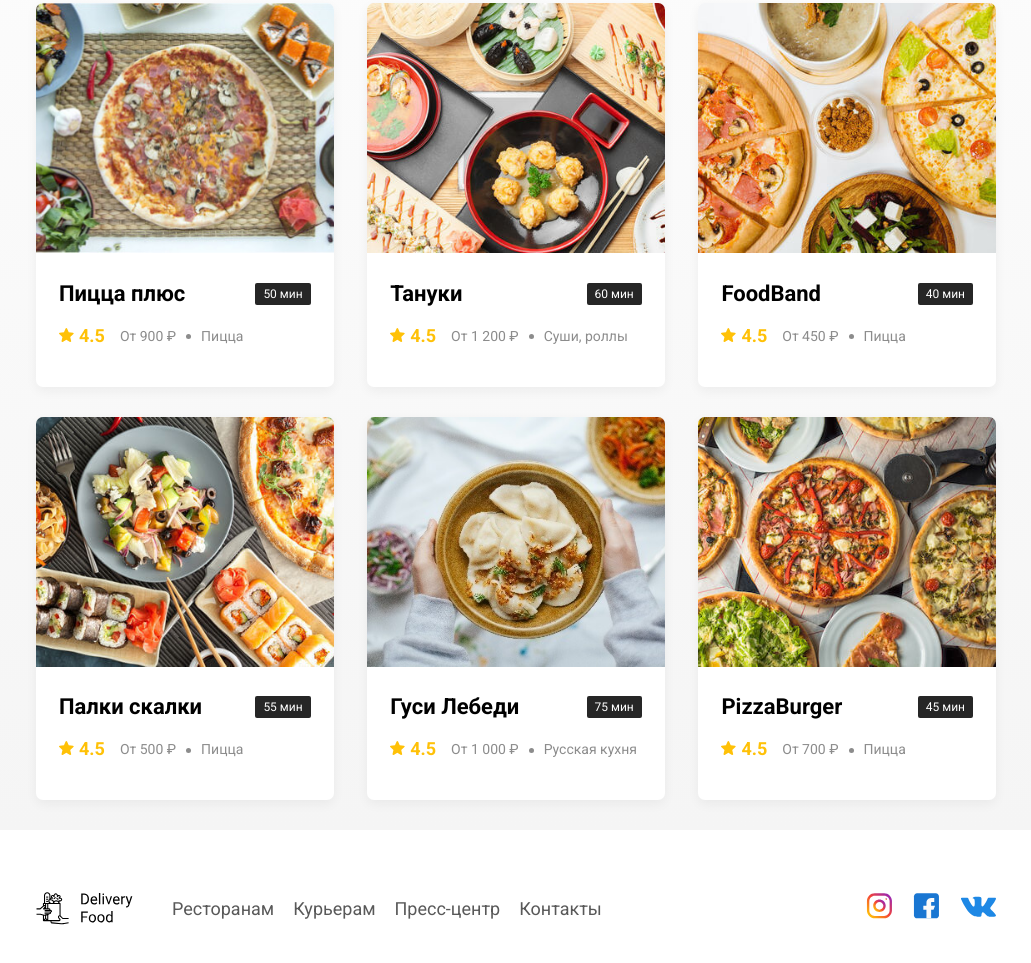
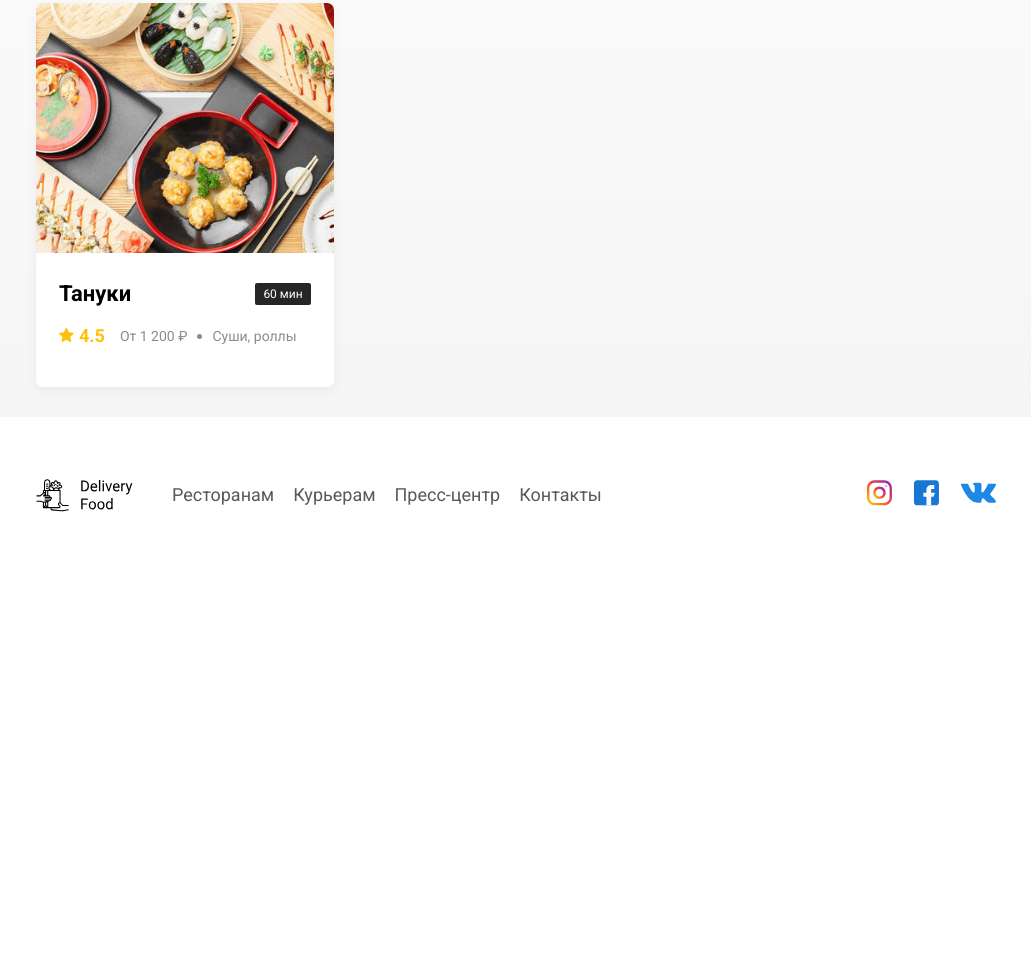
Before and after one commit to teekirienkov/delivery, a plain HTML site: page index.html in a window 1280 px wide. Shown: the part 625-1588 px from the top of the page, without its empty margins (124-1155 px from the left). After the commit the page ends 1199 px from the top, so only its background shows below. Drawn offline with nearby package versions, Linux system fonts and the light colour scheme.

Commit message:
почистил верстку'

```diff
--- a/index.html
+++ b/index.html
@@ -66,7 +66,6 @@
 						Скидки на сеты до 30 мая по промокоду DADADA
 					</p>
 				</section> -->
-
 			</section>
 			<section class="restaurants">
 				<div class="section-heading">
@@ -76,131 +75,7 @@
 					</label>
 				</div>
 				<div class="cards cards-restaurants">
-					<a href="restaurant.html" class="card card-restaurant">
-						<img src="img/pizza-plus/preview.jpg" alt="image" class="card-image"/>
-						<div class="card-text">
-							<div class="card-heading">
-								<h3 class="card-title">Пицца плюс</h3>
-								<span class="card-tag tag">50 мин</span>
-							</div>
-							<!-- /.card-heading -->
-							<div class="card-info">
-								<div class="rating">
-									4.5
-								</div>
-								<div class="price">От 900 ₽</div>
-								<div class="category">Пицца</div>
-							</div>
-							<!-- /.card-info -->
-						</div>
-						<!-- /.card-text -->
-					</a>
-					<!-- /.card -->
-
-					<a href="restaurant.html" class="card card-restaurant">
-						<img src="img/tanuki/preview.jpg" alt="image" class="card-image"/>
-						<div class="card-text">
-							<div class="card-heading">
-								<h3 class="card-title">Тануки</h3>
-								<span class="card-tag tag">60 мин</span>
-							</div>
-							<!-- /.card-heading -->
-							<div class="card-info">
-								<div class="rating">
-									4.5
-								</div>
-								<div class="price">От 1 200 ₽</div>
-								<div class="category">Суши, роллы</div>
-							</div>
-							<!-- /.card-info -->
-						</div>
-						<!-- /.card-text -->
-					</a>
-					<!-- /.card -->
-
-					<a href="restaurant.html" class="card card-restaurant">
-						<img src="img/food-band/preview.jpg" alt="image" class="card-image"/>
-						<div class="card-text">
-							<div class="card-heading">
-								<h3 class="card-title">FoodBand</h3>
-								<span class="card-tag tag">40 мин</span>
-							</div>
-							<!-- /.card-heading -->
-							<div class="card-info">
-								<div class="rating">
-									4.5
-								</div>
-								<div class="price">От 450 ₽</div>
-								<div class="category">Пицца</div>
-							</div>
-							<!-- /.card-info -->
-						</div>
-						<!-- /.card-text -->
-					</a>
-					<!-- /.card -->
-
-					<a href="restaurant.html" class="card card-restaurant">
-						<img src="img/palki-skalki/preview.jpg" alt="image" class="card-image"/>
-						<div class="card-text">
-							<div class="card-heading">
-								<h3 class="card-title">Палки скалки</h3>
-								<span class="card-tag tag">55 мин</span>
-							</div>
-							<!-- /.card-heading -->
-							<div class="card-info">
-								<div class="rating">
-									4.5
-								</div>
-								<div class="price">От 500 ₽</div>
-								<div class="category">Пицца</div>
-							</div>
-							<!-- /.card-info -->
-						</div>
-						<!-- /.card-text -->
-					</a>
-					<!-- /.card -->
-
-					<a href="restaurant.html" class="card card-restaurant">
-						<img src="img/gusi-lebedi/preview.jpg" alt="image" class="card-image"/>
-						<div class="card-text">
-							<div class="card-heading">
-								<h3 class="card-title">Гуси Лебеди</h3>
-								<span class="card-tag tag">75 мин</span>
-							</div>
-							<!-- /.card-heading -->
-							<div class="card-info">
-								<div class="rating">
-									4.5
-								</div>
-								<div class="price">От 1 000 ₽</div>
-								<div class="category">Русская кухня</div>
-							</div>
-							<!-- /.card-info -->
-						</div>
-						<!-- /.card-text -->
-					</a>
-					<!-- /.card -->
-
-					<a href="restaurant.html" class="card card-restaurant">
-						<img src="img/pizza-burger/preview.jpg" alt="image" class="card-image"/>
-						<div class="card-text">
-							<div class="card-heading">
-								<h3 class="card-title">PizzaBurger</h3>
-								<span class="card-tag tag">45 мин</span>
-							</div>
-							<!-- /.card-heading -->
-							<div class="card-info">
-								<div class="rating">
-									4.5
-								</div>
-								<div class="price">От 700 ₽</div>
-								<div class="category">Пицца</div>
-							</div>
-							<!-- /.card-info -->
-						</div>
-						<!-- /.card-text -->
-					</a>
-					<!-- /.card -->
+					<!-- Тут были рестораны -->
 				</div>
 				<!-- /.cards -->
 			</section>
--- a/js/main.js
+++ b/js/main.js
@@ -21,7 +21,18 @@ const buttonAuth = document.querySelector('.button-auth'),
       userName = document.querySelector('.user-name'),
       buttonOut = document.querySelector('.button-out'),
 
-      cardsRestaurants = document.querySelector('.cards-restaurants');
+      cardsRestaurants = document.querySelector('.cards-restaurants'),
+
+      containerPromo = document.querySelector('.container-promo'),
+      restaurants = document.querySelector('.restaurants'),
+      menu = document.querySelector('.menu'),
+      logo = document.querySelector('.logo');
+
+logo.addEventListener('click', function() {
+  containerPromo.classList.remove('hide');
+  restaurants.classList.remove('hide');
+  menu.classList.add('hide');
+})
 
 let login = localStorage.getItem('login');
 
@@ -52,7 +63,7 @@ function authorized() {
 
 function notAuthorized() {
   console.log('No auth')
-// тут сделать проверку на пустой логин
+
   function logIn(event) {
     login = loginInput.value;
     localStorage.setItem('login', login);
@@ -94,16 +105,13 @@ checkAuth();
 
 function createCardRestaurant() {
   const card = `
-    <a href="restaurant.html" class="card card-restaurant">
-
+    <a href="#" class="card card-restaurant">
       <img src="img/tanuki/preview.jpg" alt="image" class="card-image"/>
       <div class="card-text">
-
         <div class="card-heading">
           <h3 class="card-title">Тануки</h3>
           <span class="card-tag tag">60 мин</span>
         </div>
-
         <div class="card-info">
           <div class="rating">
             4.5
@@ -111,12 +119,30 @@ function createCardRestaurant() {
           <div class="price">От 1 200 ₽</div>
           <div class="category">Суши, роллы</div>
         </div>
-
       </div>
     </a>`;
 
     // Этот метод работает быстрее чем innerHTML. Он не переписывает имеющуюся верстку
-    cardsRestaurants.insertAdjacentHTML()
+    cardsRestaurants.insertAdjacentHTML('afterbegin', card);
+}
+createCardRestaurant()
+
+function createCardGood() {
+  const card = document.createElement('section');
+
 }
 
-createCardRestaurant()
+function openGoods(event) {
+  const target = event.target;
+
+  const restaurant = target.closest('.card-restaurant'); // получаем родительский элемент <a></a>
+
+  if (restaurant) {
+    containerPromo.classList.add('hide');
+    restaurants.classList.add('hide');
+    menu.classList.remove('hide');
+  }
+}
+
+// Вешаем клик на весь блок с ресторанами, в функции openGoods делегирование события
+cardsRestaurants.addEventListener('click', openGoods);
```
